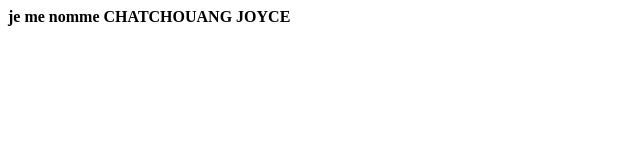
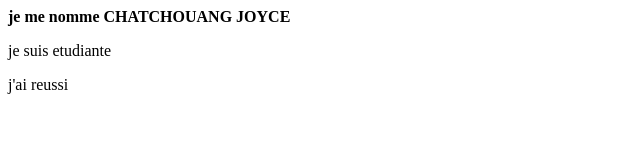
Before and after one commit to joyce321-byte/tutoriel, a plain HTML site: page index.html in a window 1280 px wide. Shown: the whole page, without its empty margins (0-640 px from the left). Drawn offline with Linux system fonts and the light colour scheme.

Commit message:
ajouter la balise p

```diff
--- a/index.html
+++ b/index.html
@@ -4,5 +4,7 @@
     </head>
     <body>
         <b>je me nomme CHATCHOUANG JOYCE</b>
+        <p>je suis etudiante</p>
+        <p>j'ai reussi</p>
     </body>
     </html>
```
